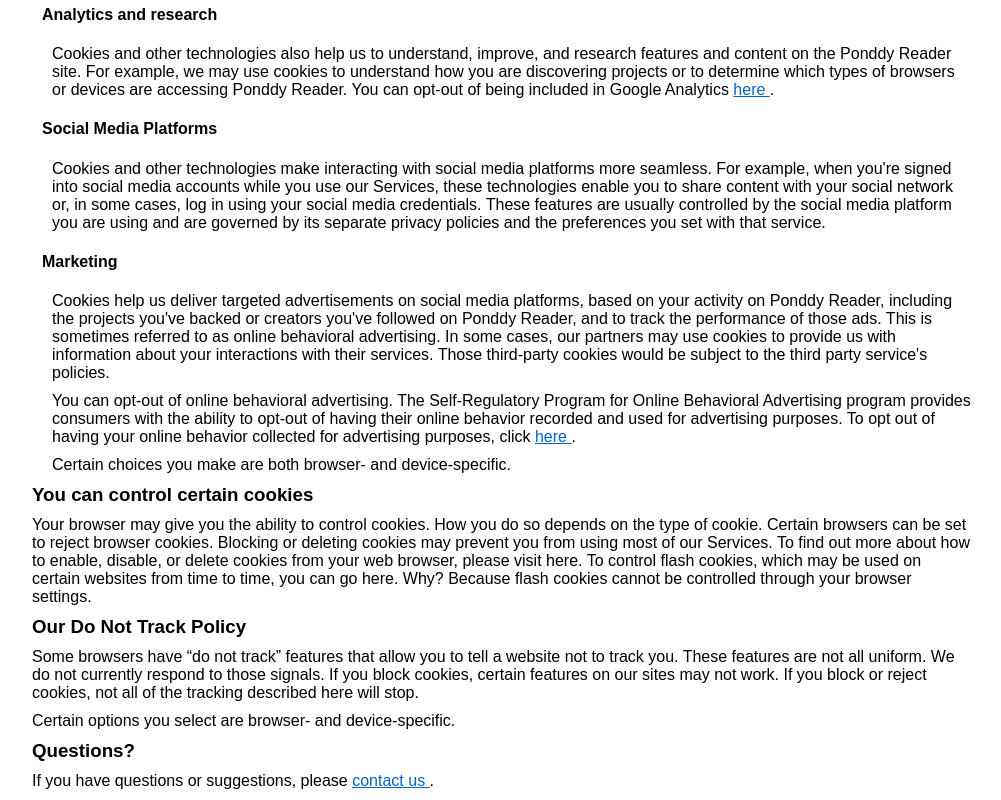
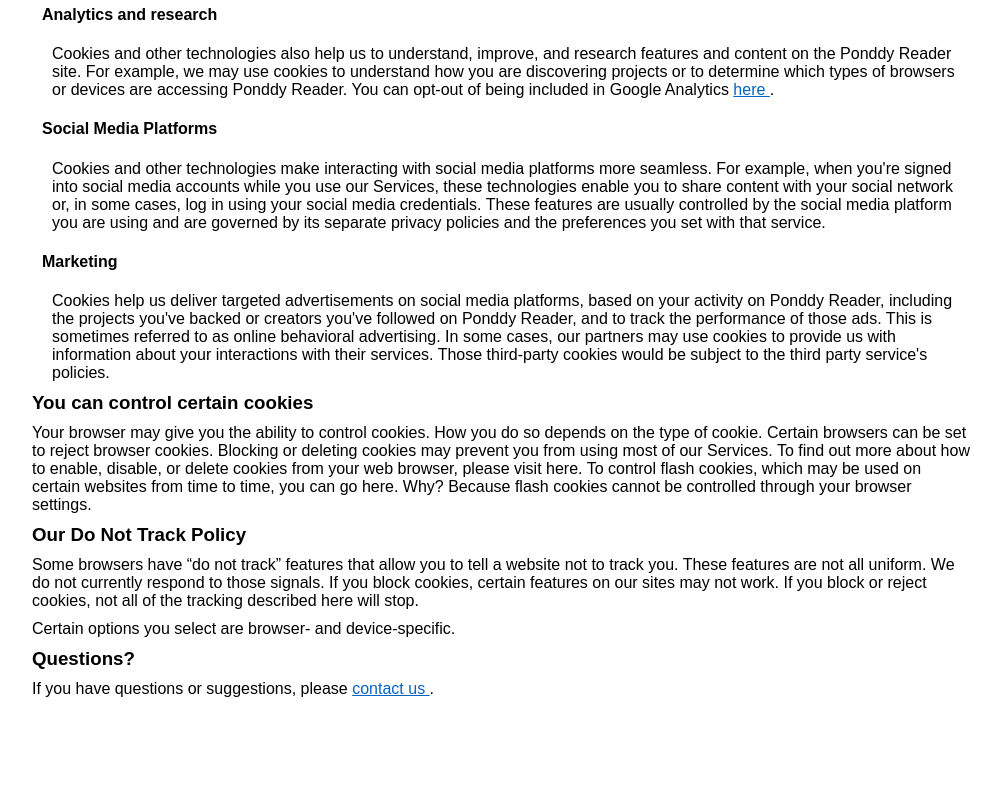
Before and after one commit to larrylai0121/larrylai0121.github.io, a plain HTML site: page cookie.html in a window 1280 px wide. Shown: the part 1103-1903 px from the top of the page, without its empty margins (138-1139 px from the left). After the commit the page ends 1811 px from the top, so only its background shows below. Drawn offline with Linux system fonts and the light colour scheme.

Commit message:
Update cookie policy content

```diff
--- a/cookie.html
+++ b/cookie.html
@@ -156,15 +156,6 @@
 				track the performance of those ads. This is sometimes referred to as online behavioral advertising. In
 				some cases, our partners may use cookies to provide us with information about your interactions with
 				their services. Those third-party cookies would be subject to the third party service's policies.</p>
-			<p>You can opt-out of online behavioral advertising. The Self-Regulatory Program for Online Behavioral
-				Advertising program provides consumers with the ability to opt-out of having their online behavior
-				recorded and used for advertising purposes. To opt out of having your online behavior collected for
-				advertising purposes, click
-				<a href="http://optout.aboutads.info/?c=2#!/" target="_blank">
-					here
-				</a>.
-			</p>
-			<p>Certain choices you make are both browser- and device-specific.</p>
 		</div>
 
 		<h3>
```
